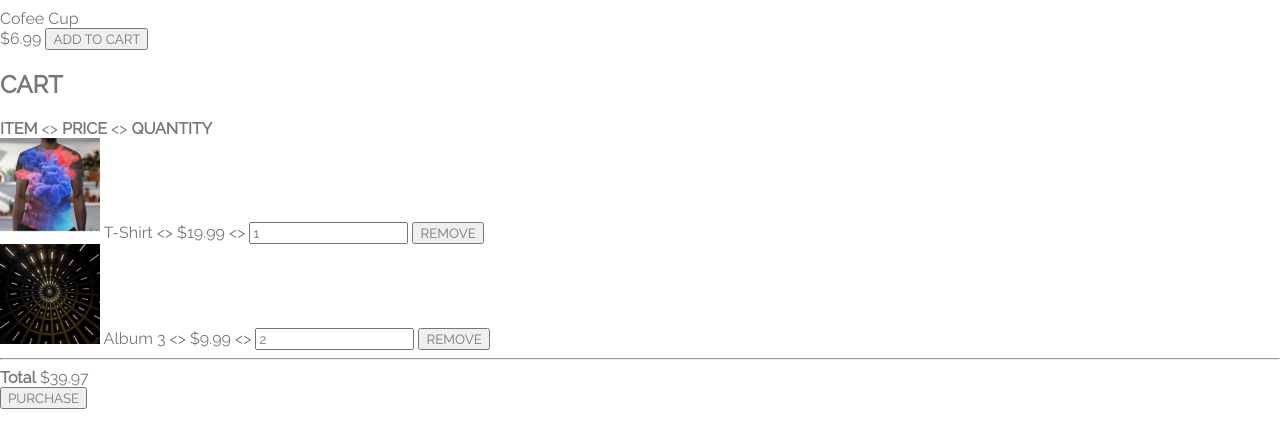
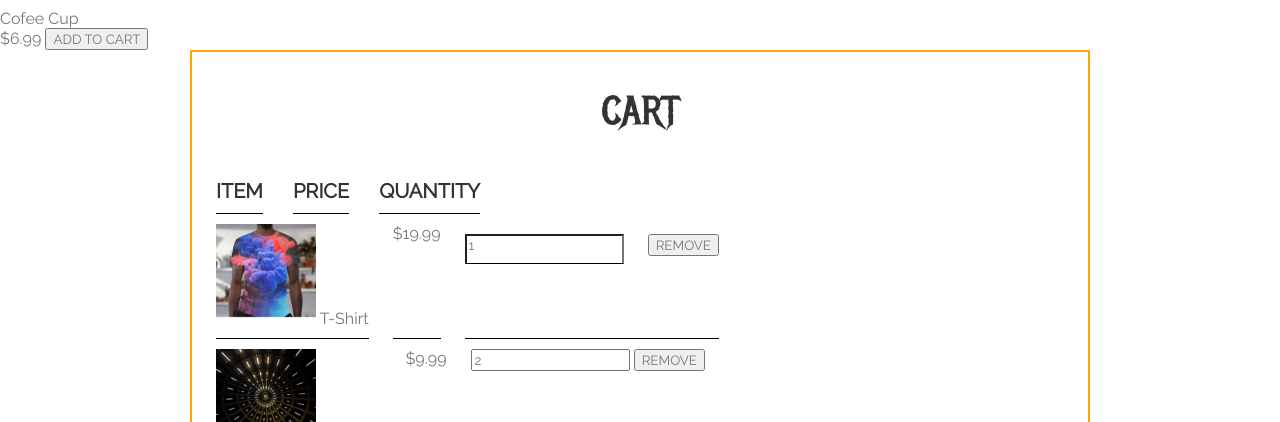
Before and after one commit to CuongDuong2710/learning-html-css-javascript, a plain HTML site: page Introduction to CSS/Lesson 2/store.html in a window 1280 px wide. Shown: the part 1811-2233 px from the top of the page. Drawn offline with Linux system fonts and the light colour scheme; files whose address does not match are found by name.

Commit message:
[HTML&CSS] How to Style a Modern Website (Part Three)

```diff
--- a/Introduction to CSS/Lesson 2/store.html
+++ b/Introduction to CSS/Lesson 2/store.html
@@ -35,7 +35,9 @@
           <img class="shop-item-image" src="Images/Album 2.png" />
           <div class="shop-item-details">
             <span class="shop-item-price">$14.99</span>
-            <button class="btn btn-primary shop-item-button" type="button">ADD TO CART</button>
+            <button class="btn btn-primary shop-item-button" type="button">
+              ADD TO CART
+            </button>
           </div>
         </div>
         <div class="shop-item">
@@ -43,7 +45,9 @@
           <img class="shop-item-image" src="Images/Album 3.png" />
           <div class="shop-item-details">
             <span class="shop-item-price">$9.99</span>
-            <button class="btn btn-primary shop-item-button" type="button">ADD TO CART</button>
+            <button class="btn btn-primary shop-item-button" type="button">
+              ADD TO CART
+            </button>
           </div>
         </div>
         <div class="shop-item">
@@ -51,7 +55,9 @@
           <img class="shop-item-image" src="Images/Album 4.png" />
           <div class="shop-item-details">
             <span class="shop-item-price">$19.99</span>
-            <button class="btn btn-primary shop-item-button" type="button">ADD TO CART</button>
+            <button class="btn btn-primary shop-item-button" type="button">
+              ADD TO CART
+            </button>
           </div>
         </div>
       </div>
@@ -75,32 +81,34 @@
         </div>
       </div>
     </section>
-    <section>
-      <h2>CART</h2>
-      <div>
-        <strong>ITEM</strong>
-        &lt;&gt;
-        <strong>PRICE</strong>
-        &lt;&gt;
-        <strong>QUANTITY</strong>
+    <section class="container content-section">
+      <h2 class="section-header">CART</h2>
+      <div class="cart-row">
+        <span class="cart-item cart-header cart-column">ITEM</span>
+        <span class="cart-price cart-header cart-column">PRICE</span>
+        <span class="cart-quantity cart-header cart-column">QUANTITY</span>
       </div>
-      <div>
+      <div class="cart-row">
+        <div class="cart-item cart-column">
           <img src="Images/Shirt.png" width="100" height="100" />
           <span>T-Shirt</span>
-        &lt;&gt;
-        <span>$19.99</span>
-        &lt;&gt;
-        <input type="number" value="1" />
+        </div>
+        <span class="cart-price cart-column">$19.99</span>
+        <div class="cart-quantity cart-column">
+          <input class="cart-quantity cart-column" type="number" value="1" />
           <button type="button">REMOVE</button>
         </div>
-      <div>
+      </div>
+      <div class="cart-row">
+        <div class="cart-item cart-column">
           <img src="Images/Album 3.png" width="100" height="100" />
           <span>Album 3</span>
-        &lt;&gt;
-        <span>$9.99</span>
-        &lt;&gt;
+        </div>
+        <span class="cart-price cart-column">$9.99</span>
+        <div class="cart-quantity cart-column">
           <input type="number" value="2" />
           <button type="button">REMOVE</button>
+        </div>
       </div>
       <hr />
       <div>
--- a/Introduction to CSS/Lesson 2/styles.css
+++ b/Introduction to CSS/Lesson 2/styles.css
@@ -237,3 +237,32 @@ html, body {
     flex-wrap: wrap;
     justify-content: space-around;
 }
+
+.cart-header {
+    font-weight: bold;
+    font-size: 1.25em;
+    color: #333;
+}
+
+.cart-column {
+    border-bottom: 1px solid black;
+    margin-right: 1.5em;
+    padding-bottom: 10px;
+    margin-top: 10px;
+}
+
+.cart-row {
+    display: flex;
+}
+
+.cart-item {
+
+}
+
+.cart-price {
+
+}
+
+.cart-quantity {
+
+}
```
Lines whose indentation alone changed are shown as unchanged.
